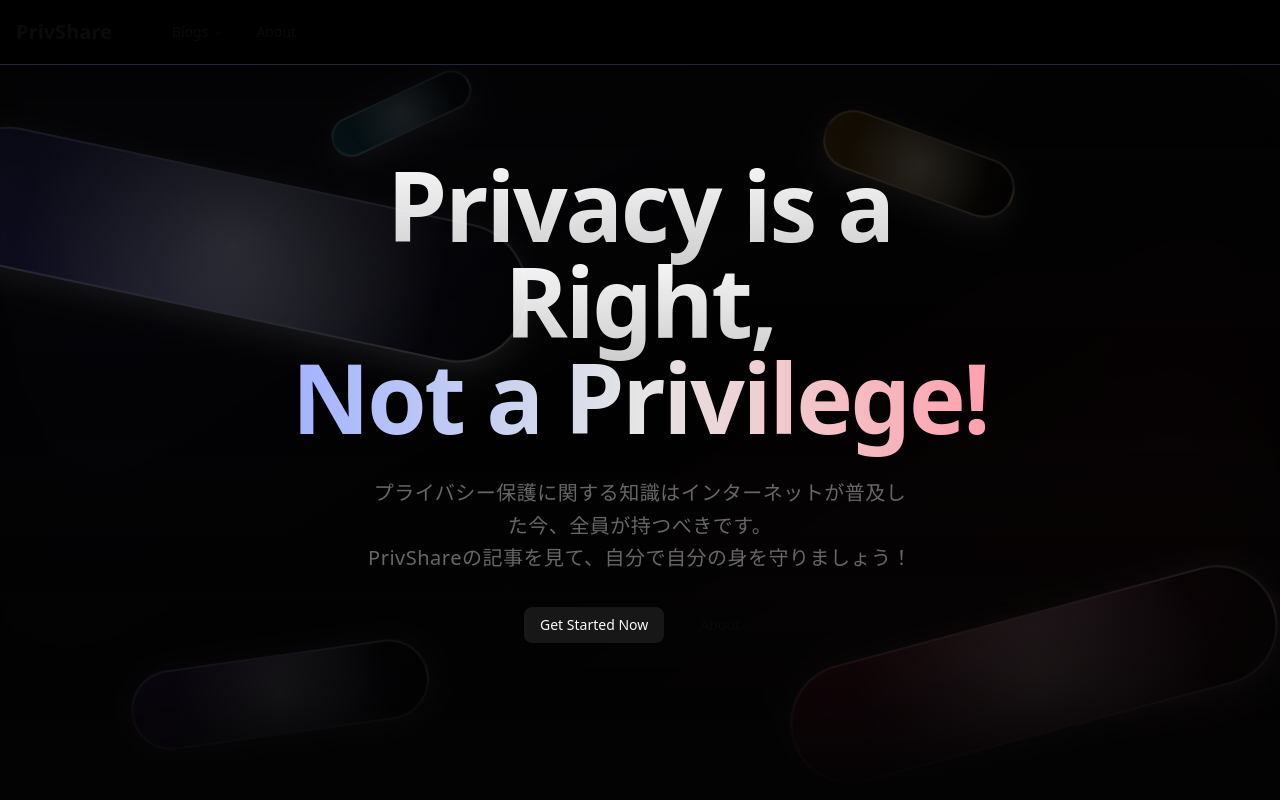
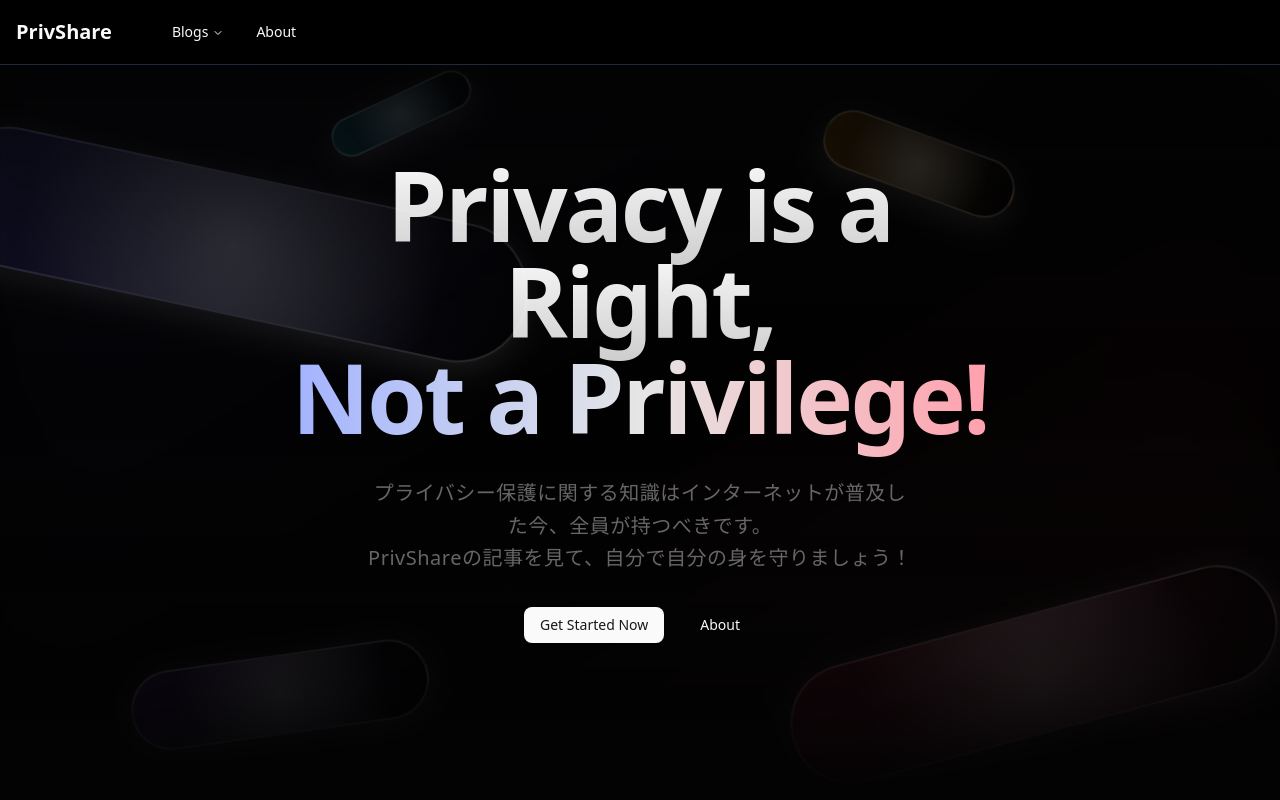
Before and after one commit to yuk228/privshare-blog, a Next.js app: page / in a window 1280 px wide. Shown: the top 800 px of the page. Built offline with nearby package versions, Linux system fonts and the light colour scheme.

Commit message:
🐛 Fix bug when light mode

```diff
--- a/app/layout.tsx
+++ b/app/layout.tsx
@@ -30,8 +30,9 @@ export default function RootLayout({
       <body className={`${geistSans.variable} ${geistMono.variable} antialiased`}>
         <ThemeProvider
           attribute="class"
-          defaultTheme="system"
-          enableSystem
+          defaultTheme="dark"
+          enableSystem={false}
+          forcedTheme="dark"
           disableTransitionOnChange
          >
           <Header />
```
